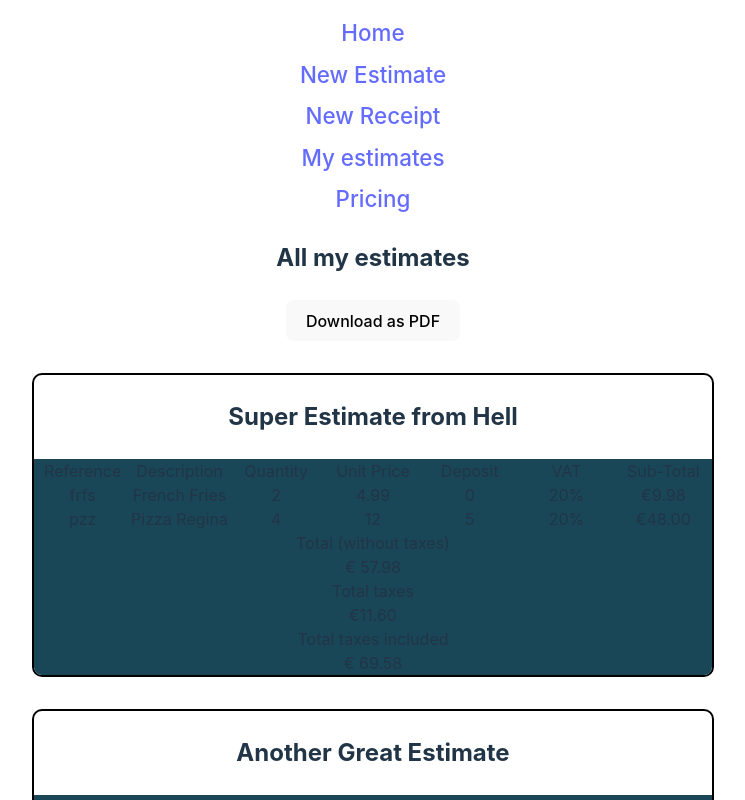
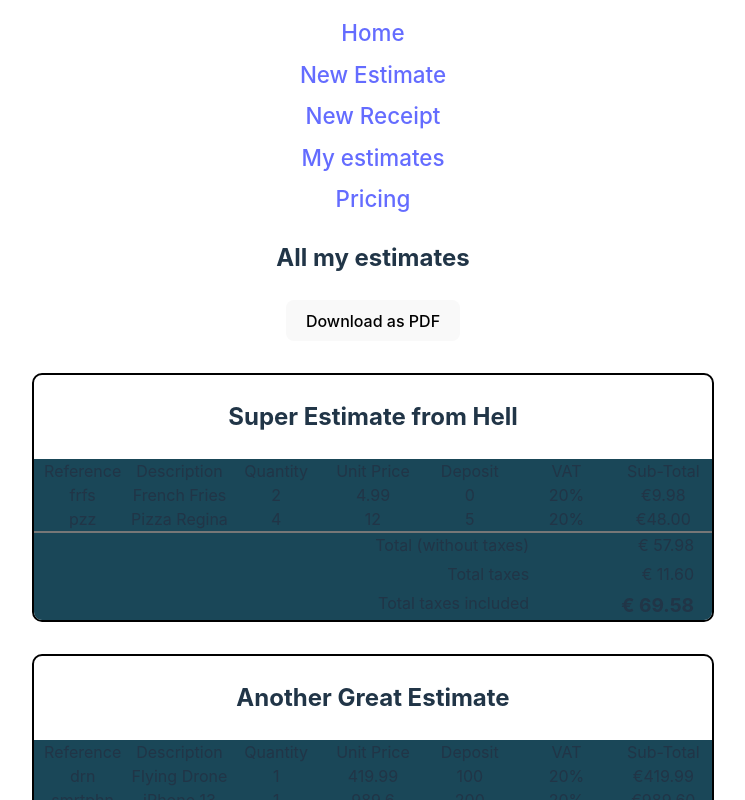
Before and after one commit to AmaurySemery/receipt_maker, a React (Vite) app: page /my-estimates in a window 1280 px wide. Shown: the top 800 px of the page, without its empty margins (267-1012 px from the left). Built offline with nearby package versions, Linux system fonts and the light colour scheme.

Commit message:
Imbriquer une CSS Grid dans une CSS Grid pour afficher les totaux

```diff
--- a/src/components/Card.module.css
+++ b/src/components/Card.module.css
@@ -54,3 +54,17 @@
 .subto {
     grid-area: subto;
 }
+
+.total {
+    display: grid;
+    grid-template-columns: 3fr 1fr;
+    grid-template-rows: repeat(3, 1fr);
+    justify-items: end;
+    border-top: 2px solid #777;
+    padding-right: 1.1rem;
+}
+
+.totalwithtaxes {
+    font-size: 1.2rem;
+    font-weight: bold;
+}
--- a/src/components/Card.tsx
+++ b/src/components/Card.tsx
@@ -53,14 +53,12 @@ export default function Card({ data }: cardProps) {
             <div className={styles.total}>
               <div>Total (without taxes)</div>
               <div>€ {calculateTotalWithoutTaxes().toFixed(2)}</div>
+              <div>Total taxes</div>
+              <div>€ {calculateTaxes().toFixed(2)}</div>
+              <div>Total taxes included</div>
+              <div className={styles.totalwithtaxes}>
+                € {(calculateTotalWithoutTaxes() + calculateTaxes()).toFixed(2)}
               </div>
-            <div>Total taxes</div>
-            <div>€{ calculateTaxes().toFixed(2) }</div>
-            <div>
-                <div>
-                    Total taxes included
-                </div>
-                <div>€ { (calculateTotalWithoutTaxes() + calculateTaxes()).toFixed(2)}</div>
             </div>
           </div>
         </div>
```
Lines whose indentation alone changed are shown as unchanged.
